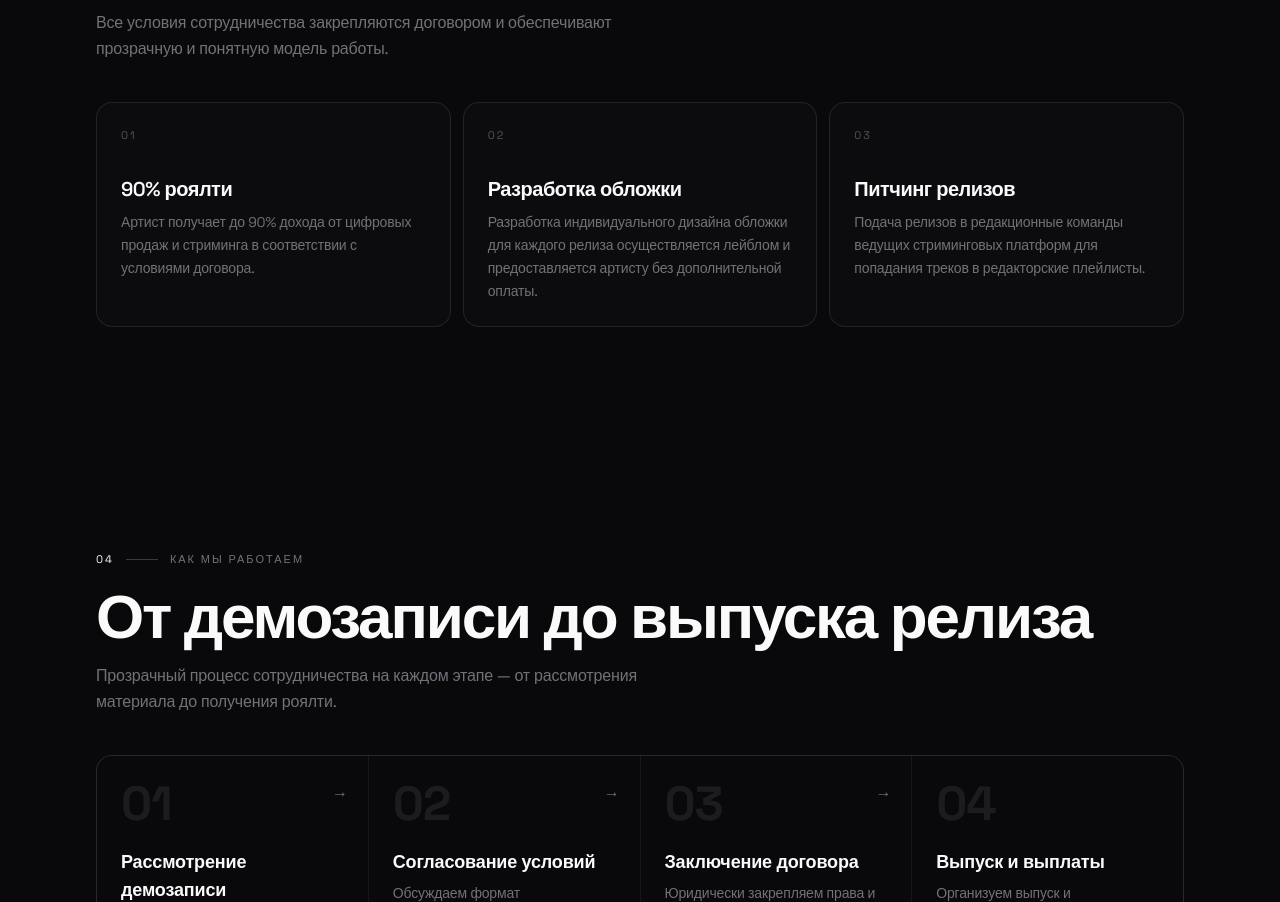
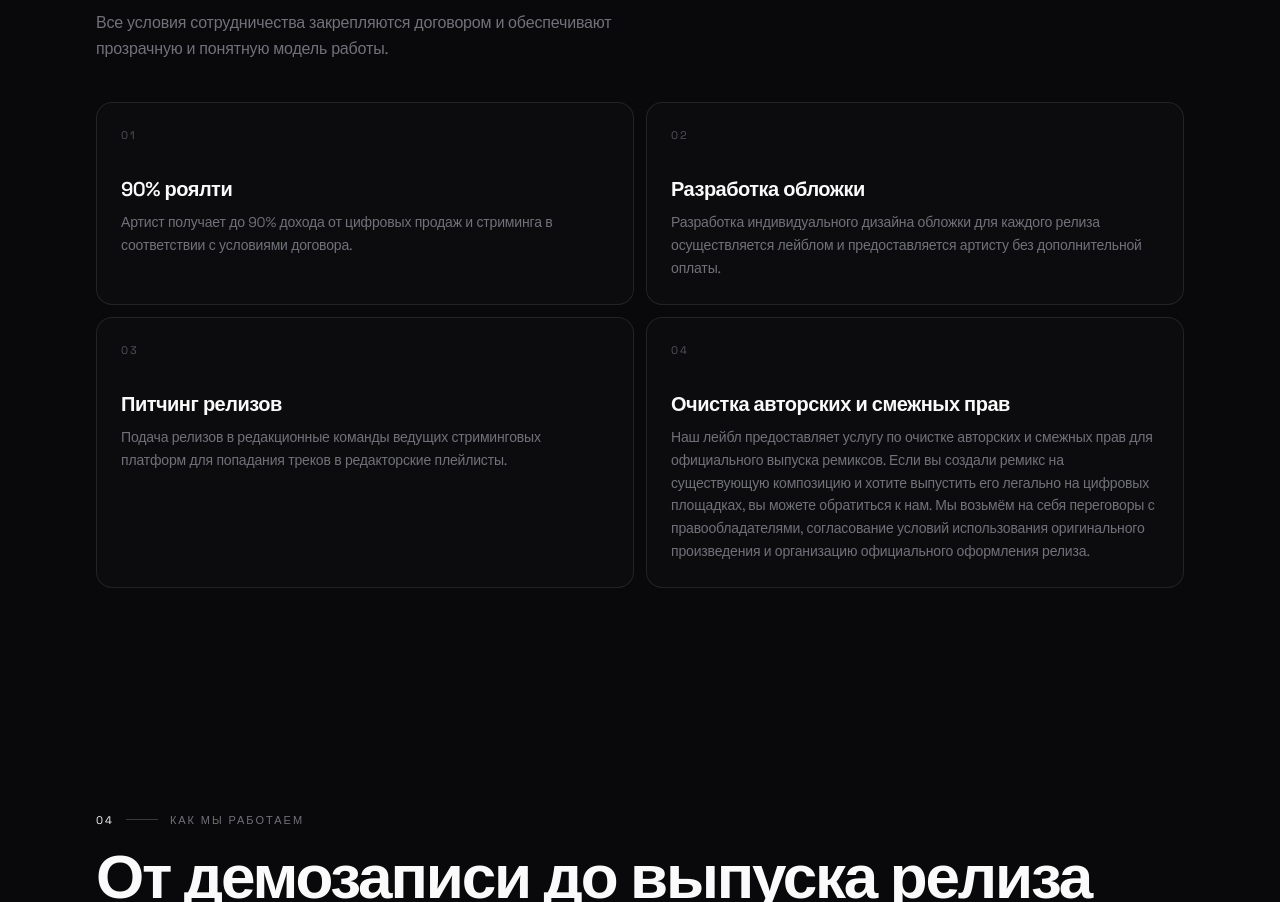
Before and after one commit to lolihunter1488337/INTERIAWEB-v0.1, a React (Vite) app: page / in a window 1280 px wide. Shown: the part 2607-3509 px from the top of the page. Built offline with nearby package versions, Linux system fonts and the light colour scheme.

Commit message:
offer: add 4th card — copyright/remix clearance, 2x2 grid

```diff
--- a/src/App.jsx
+++ b/src/App.jsx
@@ -259,11 +259,11 @@ function ReleasesSection() {
 
 function Offer() {
   const { t } = useI18n();
-  const offers = [0, 1, 2].map((i) => ({ n: "0" + (i + 1), title: t(`offer.${i}.title`), text: t(`offer.${i}.text`) }));
+  const offers = [0, 1, 2, 3].map((i) => ({ n: "0" + (i + 1), title: t(`offer.${i}.title`), text: t(`offer.${i}.text`) }));
   return (
     <Section id="offer" n="03" tag={t("offer.tag")} title={t("offer.title")} lead={t("offer.lead")}>
       <motion.div variants={container(0.1)} initial="hidden" whileInView="show" viewport={{ once: true, margin: "-80px" }}
-        className="grid gap-3 sm:grid-cols-2 lg:grid-cols-3">
+        className="grid gap-3 sm:grid-cols-2">
         {offers.map((o) => (
           <motion.div key={o.n} variants={fadeUp}>
             <SpotlightCard className="h-full p-6">
--- a/src/i18n.jsx
+++ b/src/i18n.jsx
@@ -25,6 +25,7 @@ export const DICT = {
     "offer.0.title": "90% роялти", "offer.0.text": "Артист получает до 90% дохода от цифровых продаж и стриминга в соответствии с условиями договора.",
     "offer.1.title": "Разработка обложки", "offer.1.text": "Разработка индивидуального дизайна обложки для каждого релиза осуществляется лейблом и предоставляется артисту без дополнительной оплаты.",
     "offer.2.title": "Питчинг релизов", "offer.2.text": "Подача релизов в редакционные команды ведущих стриминговых платформ для попадания треков в редакторские плейлисты.",
+    "offer.3.title": "Очистка авторских и смежных прав", "offer.3.text": "Наш лейбл предоставляет услугу по очистке авторских и смежных прав для официального выпуска ремиксов. Если вы создали ремикс на существующую композицию и хотите выпустить его легально на цифровых площадках, вы можете обратиться к нам. Мы возьмём на себя переговоры с правообладателями, согласование условий использования оригинального произведения и организацию официального оформления релиза.",
     "proc.tag": "Как мы работаем", "proc.title": "От демозаписи до выпуска релиза",
     "proc.lead": "Прозрачный процесс сотрудничества на каждом этапе — от рассмотрения материала до получения роялти.",
     "proc.0.t": "Рассмотрение демозаписи", "proc.0.d": "Направьте готовый трек на рассмотрение команде лейбла.",
@@ -63,6 +64,7 @@ export const DICT = {
     "offer.0.title": "90% royalties", "offer.0.text": "The artist receives up to 90% of income from digital sales and streaming under the contract terms.",
     "offer.1.title": "Cover artwork", "offer.1.text": "A unique cover design for every release is created by the label and provided to the artist at no extra cost.",
     "offer.2.title": "Release pitching", "offer.2.text": "We pitch releases to the editorial teams of major streaming platforms to land tracks on editorial playlists.",
+    "offer.3.title": "Copyright clearance", "offer.3.text": "We provide a copyright and neighbouring rights clearance service for the official release of remixes. If you've created a remix of an existing track and want to release it legally on digital platforms, reach out to us. We handle negotiations with rights holders, licensing terms, and the official release process.",
     "proc.tag": "How we work", "proc.title": "From demo to release",
     "proc.lead": "A transparent process at every stage — from reviewing your material to receiving royalties.",
     "proc.0.t": "Demo review", "proc.0.d": "Send your finished track to the label team for review.",
@@ -101,6 +103,7 @@ export const DICT = {
     "offer.0.title": "90% de regalías", "offer.0.text": "El artista recibe hasta el 90% de los ingresos por ventas digitales y streaming según el contrato.",
     "offer.1.title": "Diseño de portada", "offer.1.text": "El sello crea un diseño de portada único para cada lanzamiento y lo entrega al artista sin coste adicional.",
     "offer.2.title": "Pitching de lanzamientos", "offer.2.text": "Presentamos los lanzamientos a los equipos editoriales de las principales plataformas para entrar en playlists editoriales.",
+    "offer.3.title": "Gestión de derechos de autor", "offer.3.text": "Ofrecemos un servicio de gestión de derechos de autor y derechos conexos para el lanzamiento oficial de remixes. Si has creado un remix de una composición existente y quieres publicarlo legalmente en plataformas digitales, contáctanos. Nos encargamos de las negociaciones con los titulares, las condiciones de licencia y el proceso oficial del lanzamiento.",
     "proc.tag": "Cómo trabajamos", "proc.title": "Del demo al lanzamiento",
     "proc.lead": "Un proceso transparente en cada etapa: desde revisar tu material hasta recibir regalías.",
     "proc.0.t": "Revisión del demo", "proc.0.d": "Envía tu track terminado al equipo del sello para su revisión.",
@@ -139,6 +142,7 @@ export const DICT = {
     "offer.0.title": "90% de royalties", "offer.0.text": "O artista recebe até 90% da receita de vendas digitais e streaming conforme o contrato.",
     "offer.1.title": "Arte de capa", "offer.1.text": "O selo cria um design de capa único para cada lançamento e entrega ao artista sem custo adicional.",
     "offer.2.title": "Pitching de lançamentos", "offer.2.text": "Apresentamos os lançamentos às equipes editoriais das principais plataformas para entrar em playlists editoriais.",
+    "offer.3.title": "Licenciamento de direitos autorais", "offer.3.text": "Oferecemos um serviço de licenciamento de direitos autorais e conexos para o lançamento oficial de remixes. Se você criou um remix de uma composição existente e quer publicá-lo legalmente nas plataformas digitais, entre em contato conosco. Cuidamos das negociações com os detentores dos direitos, dos termos de licença e do processo oficial de lançamento.",
     "proc.tag": "Como trabalhamos", "proc.title": "Do demo ao lançamento",
     "proc.lead": "Um processo transparente em cada etapa — da análise do material ao recebimento dos royalties.",
     "proc.0.t": "Análise do demo", "proc.0.d": "Envie sua faixa pronta para a equipe do selo analisar.",
@@ -177,6 +181,7 @@ export const DICT = {
     "offer.0.title": "90% Tantiemen", "offer.0.text": "Der Artist erhält bis zu 90% der Einnahmen aus digitalen Verkäufen und Streaming gemäß Vertrag.",
     "offer.1.title": "Cover-Design", "offer.1.text": "Das Label erstellt für jeden Release ein einzigartiges Cover-Design und stellt es dem Artist kostenlos bereit.",
     "offer.2.title": "Release-Pitching", "offer.2.text": "Wir pitchen Releases an die Redaktionsteams großer Streaming-Plattformen für redaktionelle Playlists.",
+    "offer.3.title": "Rechtefreigabe (Remix-Clearance)", "offer.3.text": "Wir bieten einen Service zur Freigabe von Urheber- und verwandten Rechten für die offizielle Veröffentlichung von Remixen. Wenn du einen Remix einer bestehenden Komposition erstellt hast und ihn legal auf digitalen Plattformen veröffentlichen möchtest, wende dich an uns. Wir übernehmen die Verhandlungen mit Rechteinhabern, die Lizenzbedingungen und die offizielle Release-Abwicklung.",
     "proc.tag": "Wie wir arbeiten", "proc.title": "Vom Demo zum Release",
     "proc.lead": "Ein transparenter Prozess in jeder Phase — von der Sichtung deines Materials bis zu den Tantiemen.",
     "proc.0.t": "Demo-Sichtung", "proc.0.d": "Sende deinen fertigen Track zur Sichtung an das Label-Team.",
```
